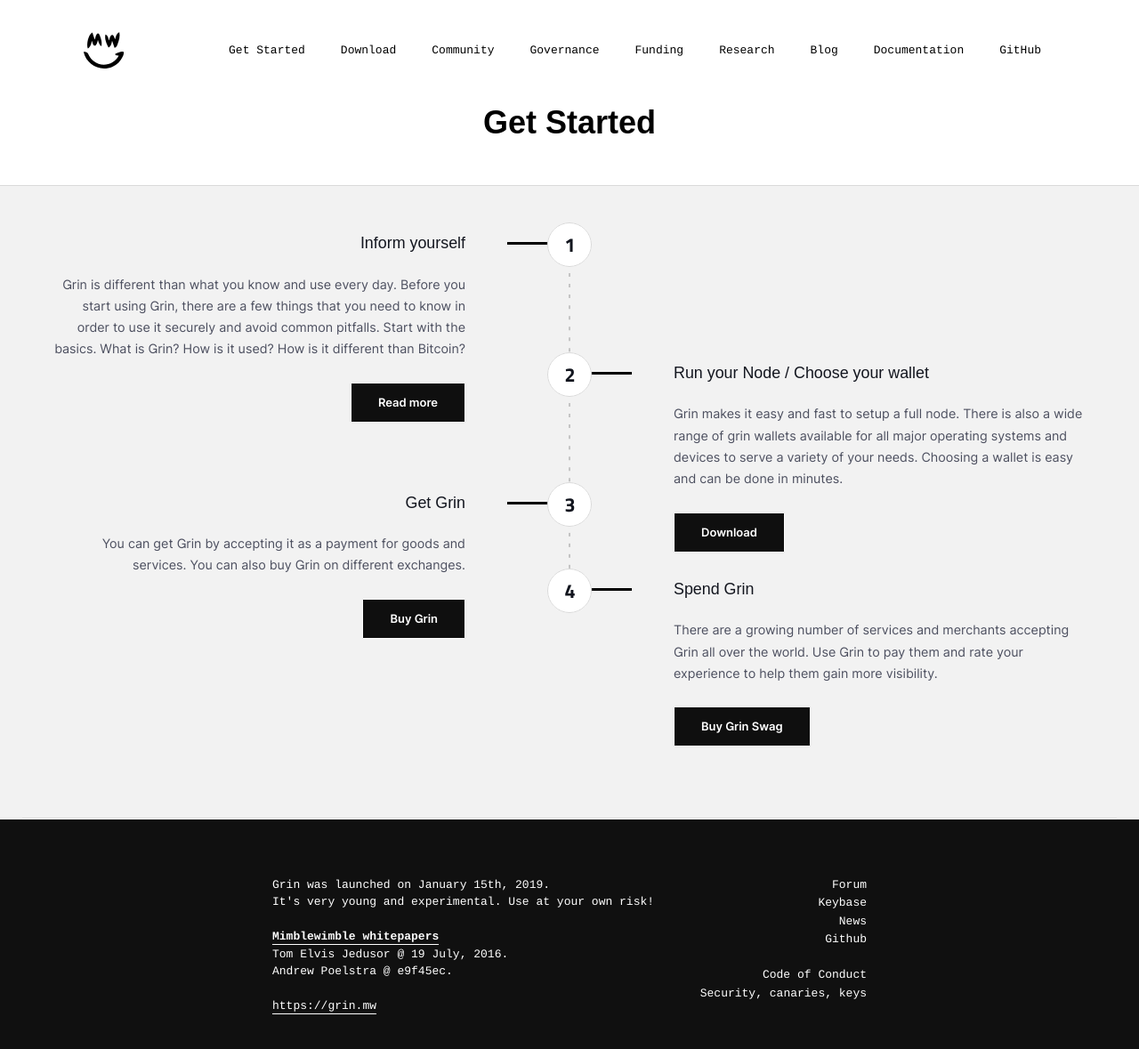
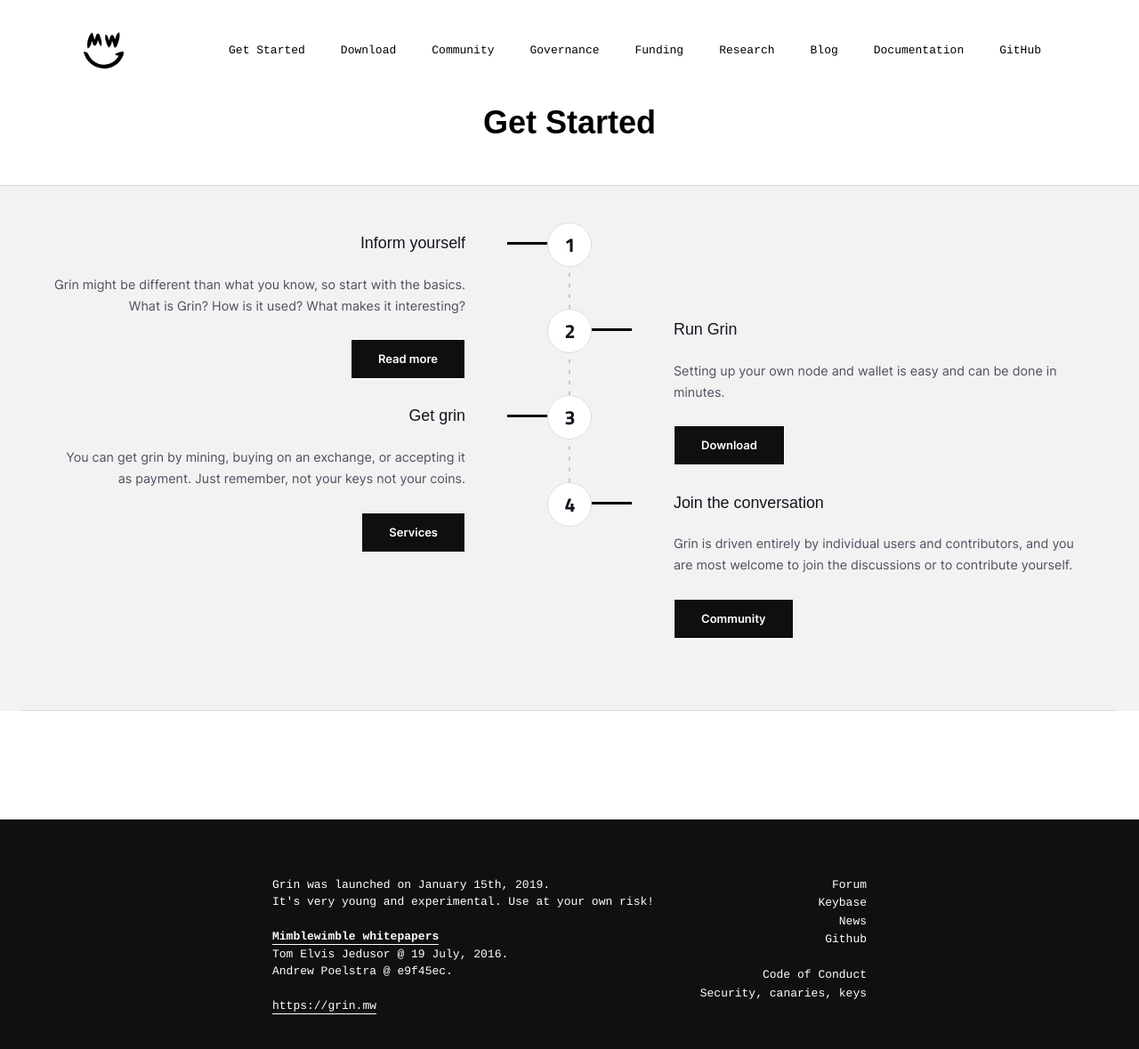
Before and after one commit to mimblewimble/site, a Jekyll site: the page built from get-started.html, in a window 1280 px wide and 1248 px high. Shown: the top 1179 px of the window at 89% size. Built offline with Jekyll 4.4.1, drawn with Linux system fonts in a browser that asks for light colours; nearby versions of some CDN libraries.

Commit message:
changes to get-started

```diff
--- a/get-started.html
+++ b/get-started.html
@@ -13,10 +13,10 @@
           <div class="left-column">
             <h2 id="inform">
               Inform yourself</h2>
-            <p>Grin is different than what you know and use every day. Before you start using Grin, there are a few things that you need to know in order to use it securely and avoid common pitfalls. Start with the basics. What is Grin? How is it used? How is it different than Bitcoin?
+            <p>Grin might be different than what you know, so start with the basics. What is Grin? How is it used? What makes it interesting?
               </p>
             <div>
-              <a class="btn-bright" href="https://github.com/mimblewimble/grin/blob/master/doc/grin4bitcoiners.md">Read more</a>
+              <a class="btn-bright" href="https://docs.grin.mw">Read more</a>
             </div>
           </div>
         </div>
@@ -26,8 +26,8 @@
         <div class="start-content">
           <div class="right-column">
             <h2 id="choose">
-              Run your Node / Choose your wallet</h2>
-            <p>Grin makes it easy and fast to setup a full node. There is also a wide range of grin wallets available for all major operating systems and devices to serve a variety of your needs. Choosing a wallet is easy and can be done in minutes.</p>
+              Run Grin</h2>
+            <p>Setting up your own node and wallet is easy and can be done in minutes.</p>
             <div>
               <a class="btn-bright" href="/download">Download</a>
             </div>
@@ -39,10 +39,10 @@
         <div class="start-content">
           <div class="left-column">
             <h2 id="get">
-              Get Grin</h2>
-            <p>You can get Grin by accepting it as a payment for goods and services. You can also buy Grin on different exchanges.</p>
+              Get grin</h2>
+            <p>You can get grin by mining, buying on an exchange, or accepting it as payment. Just remember, not your keys not your coins.</p>
             <div>
-              <a class="btn-bright" href="https://github.com/mimblewimble/docs/wiki/Community-projects#exchanges">Buy Grin</a>
+              <a class="btn-bright" href="https://docs.grin.mw/wiki/services/list-of-services/">Services</a>
             </div>
           </div>
         </div>
@@ -52,15 +52,14 @@
         <div class="start-content">
           <div class="right-column">
             <h2 id="spend">
-              Spend Grin</h2>
-            <p>There are a growing number of services and merchants accepting Grin all over the world. Use Grin to pay them and rate your experience to help them gain more visibility.</p>
+                Join the conversation</h2>
+              <p>Grin is driven entirely by individual users and contributors, and you are most welcome to join the discussions or to contribute yourself.</p>
             <div>
-              <a class="btn-bright" href="https://tmgox.com">Buy Grin Swag</a>
+              <a class="btn-bright" href="/community">Community</a>
             </div>
           </div>
         </div>
       </div>
     </div>
   </div>
-  </div>
 </main>
```
